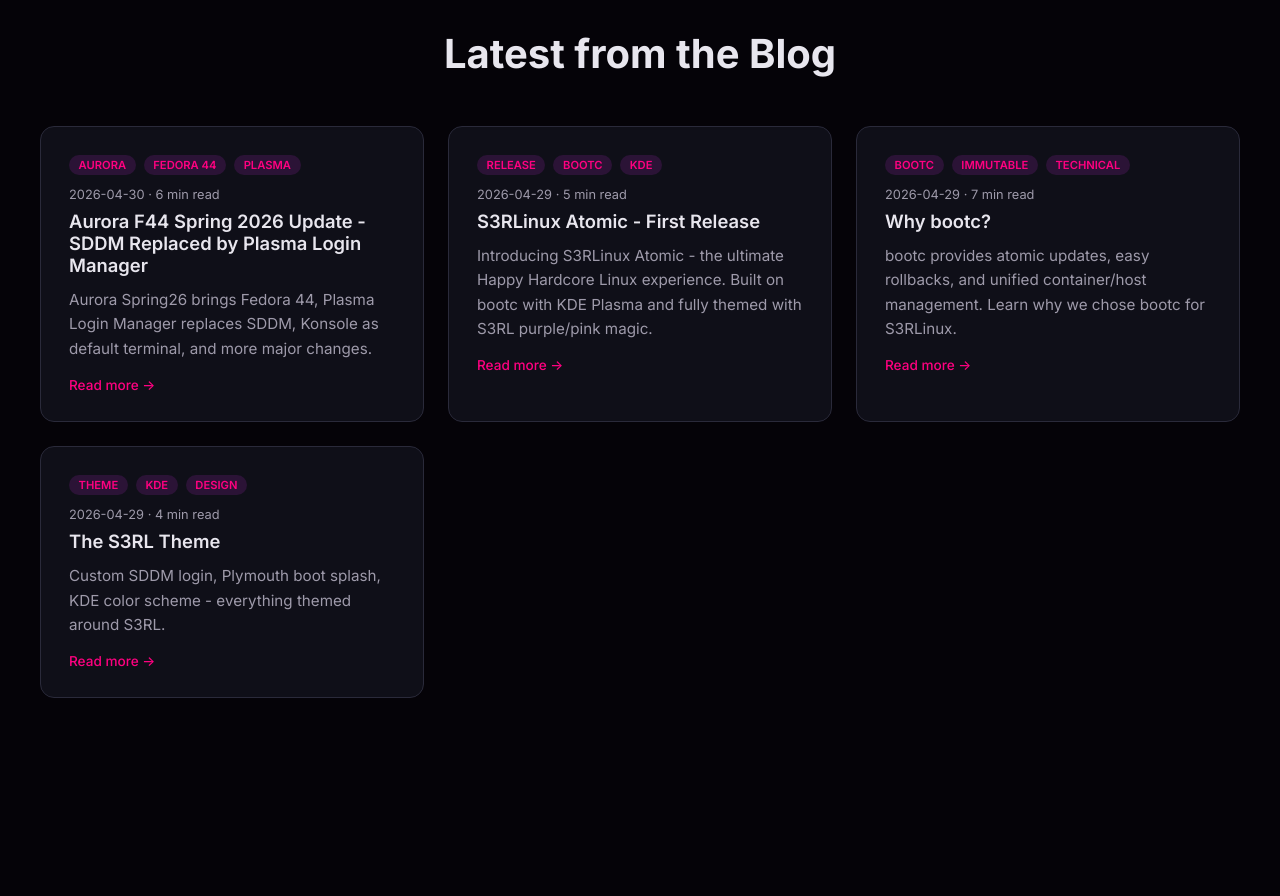
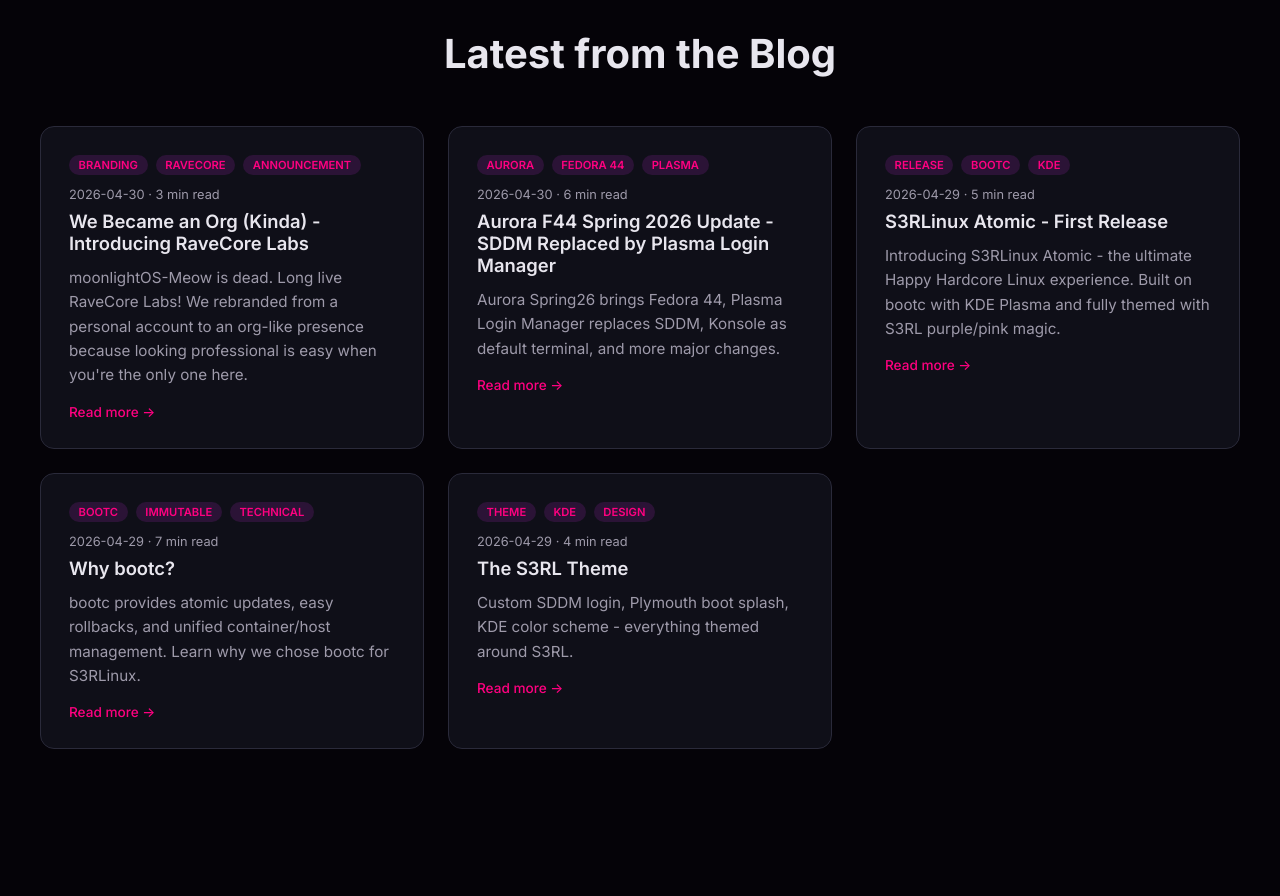
Before and after one commit to ravecorelabs/S3RLinux-Atomic, a React (Vite) app in the folder docs-src/: page / in a window 1280 px wide. Shown: the part 1700-2596 px from the top of the page. Built offline with nearby package versions, Linux system fonts and the light colour scheme.

Commit message:
feat: add RaveCore Labs rebrand blog post

```diff
--- a/docs-src/src/App.jsx
+++ b/docs-src/src/App.jsx
@@ -958,6 +958,42 @@
 
   const posts = [
     {
+      id: 'ravecore-rebrand',
+      title: "We Became an Org (Kinda) - Introducing RaveCore Labs",
+      date: "2026-04-30",
+      author: "RaveCore-Labs",
+      avatar: "💀",
+      readTime: "3 min read",
+      excerpt: "moonlightOS-Meow is dead. Long live RaveCore Labs! We rebranded from a personal account to an org-like presence because looking professional is easy when you're the only one here.",
+      tags: ["Branding", "RaveCore", "Announcement"],
+      content: `Big changes today! We've officially rebranded from moonlightOS-Meow to RaveCore Labs.
+
+The Rebrand
+Remember when we were just one person with a weird GitHub username? Yeah, that. Now we're an "org." Technically it's still one person. But now we look like a team. And that's what matters.
+
+Why RaveCore Labs?
+- "Rave" - because S3RL
+- "Core" - because we build atomic images
+- "Labs" - because we sound like mad scientists
+
+What Changes?
+Honestly? Almost nothing. The website moved. The container images moved. But your installed S3RLinux keeps working fine. Updates will come from the new registry. We'll handle the redirect magic.
+
+What Stays the Same?
+- Same chaos
+- Same S3RL requirement
+- Same no tech support policy
+- Same purple/pink aesthetic
+- Same one-person operation (with lots of bots)
+
+The Future
+We're building this like a real project now. Better docs, better branding, better vibes. The "org" name gives us room to grow — if anyone ever wants to join the rave.
+
+For now, it's just me, the bots, and S3RL at 3AM. And honestly? That's enough.
+
+RAVE ALL NIGHT 💀`,
+    },
+    {
       id: 'aurora-f44-update',
       title: "Aurora F44 Spring 2026 Update - SDDM Replaced by Plasma Login Manager",
       date: "2026-04-30",
```
